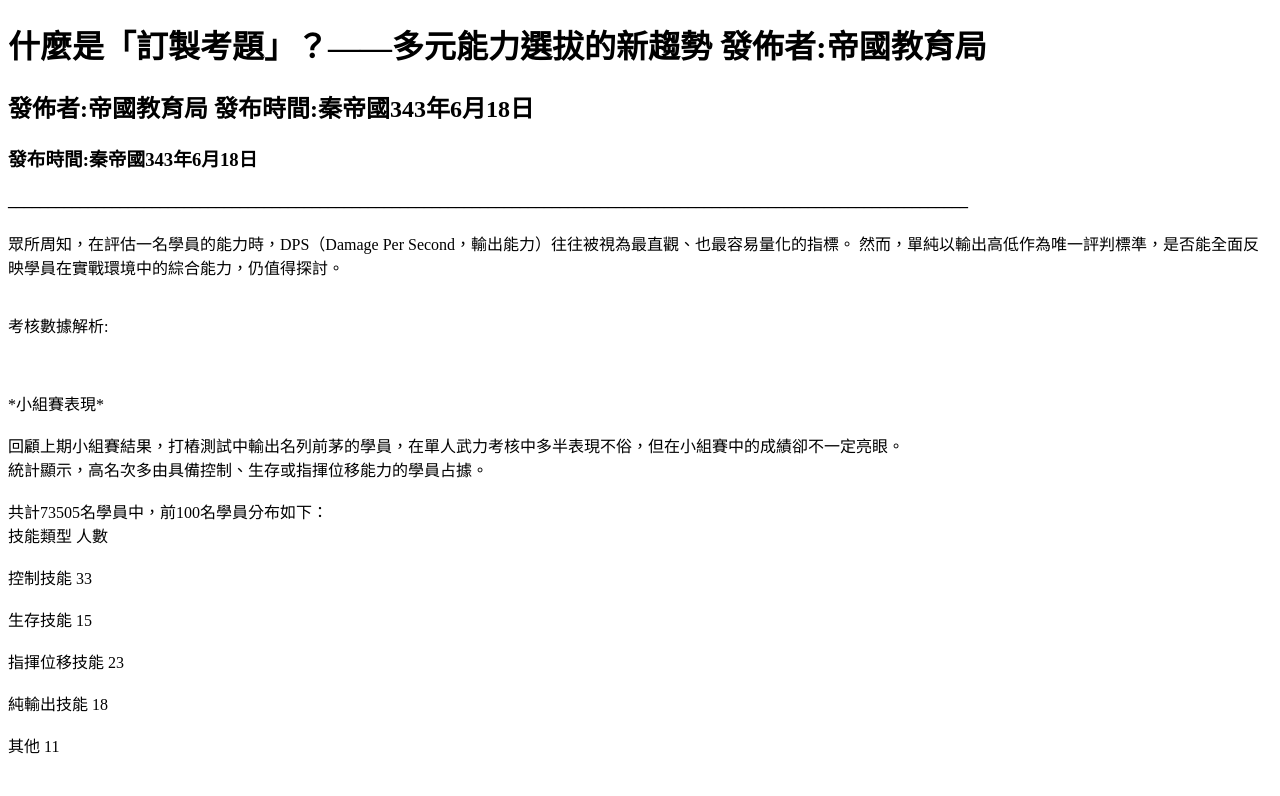
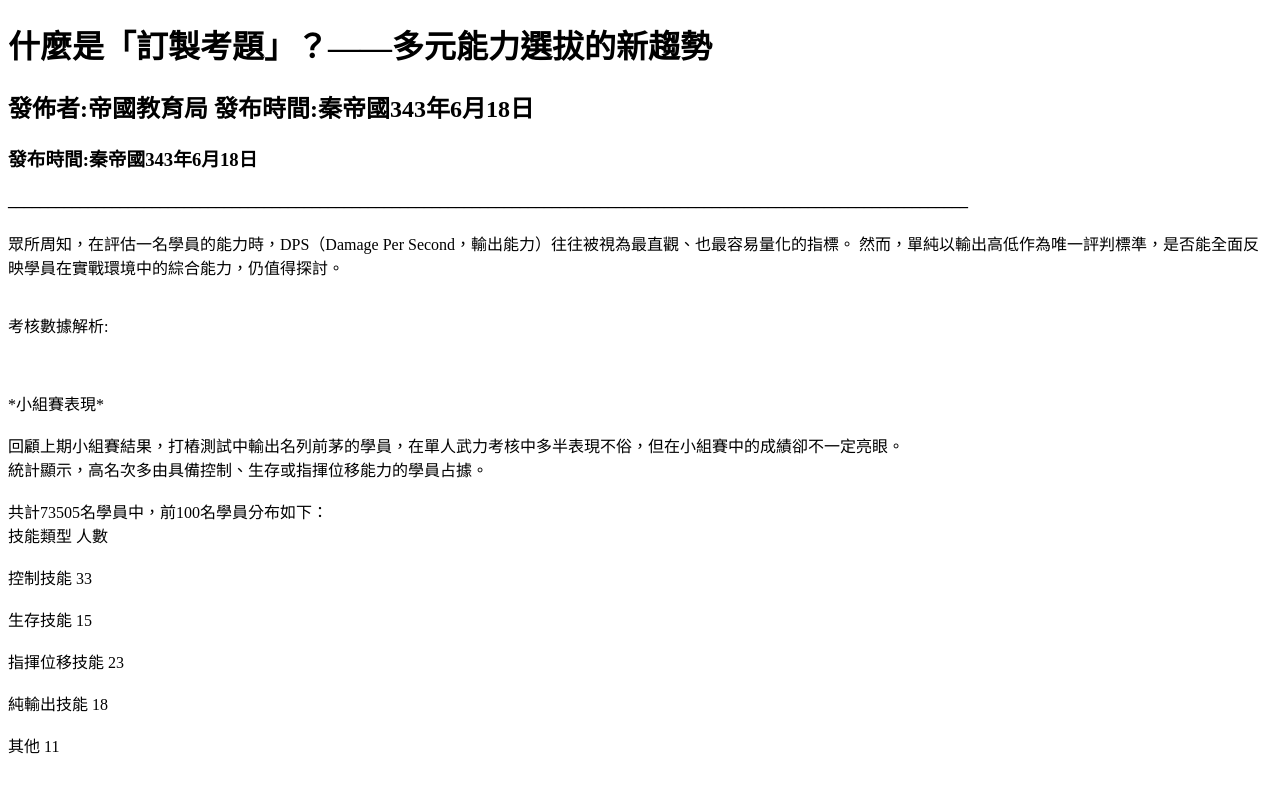
Before and after one commit to hunshuianyean-eng/Qin-Empire-Series, a plain HTML site: page 12-27-001.html in a window 1280 px wide. Shown: the top 796 px of the page. Drawn offline with Linux system fonts and the light colour scheme.

Commit message:
Update 12-27-001.html

```diff
--- a/12-27-001.html
+++ b/12-27-001.html
@@ -6,7 +6,7 @@
 </head>
 <body>
 
-<h1>  什麼是「訂製考題」？——多元能力選拔的新趨勢 發佈者:帝國教育局</h1>
+<h1>  什麼是「訂製考題」？——多元能力選拔的新趨勢</h1>
 <h2>  發佈者:帝國教育局 發布時間:秦帝國343年6月18日</h2>
 <h3>  發布時間:秦帝國343年6月18日 </h3>
 <h4>________________________________________________________________________________________________________________________</h4>
```
